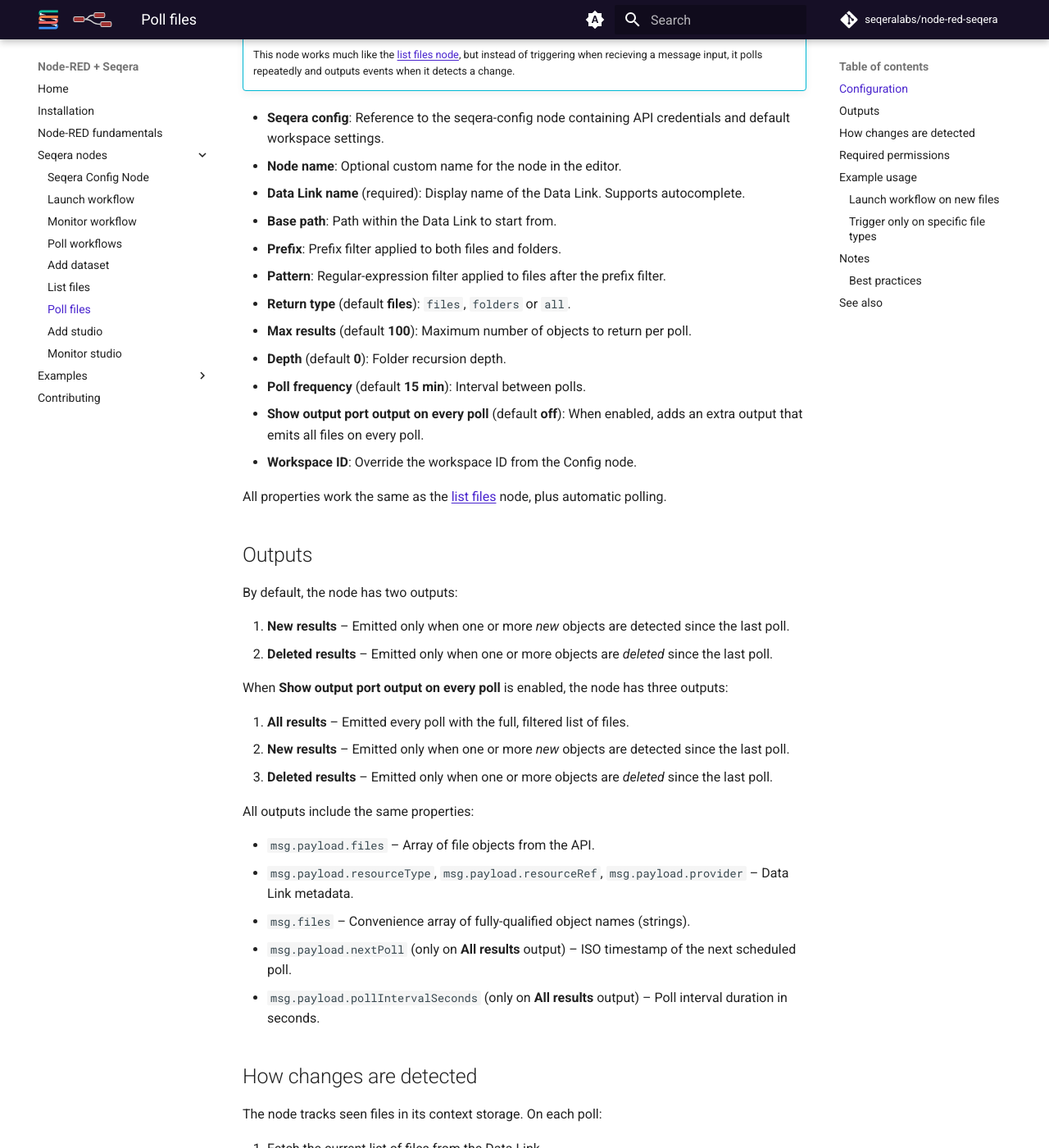
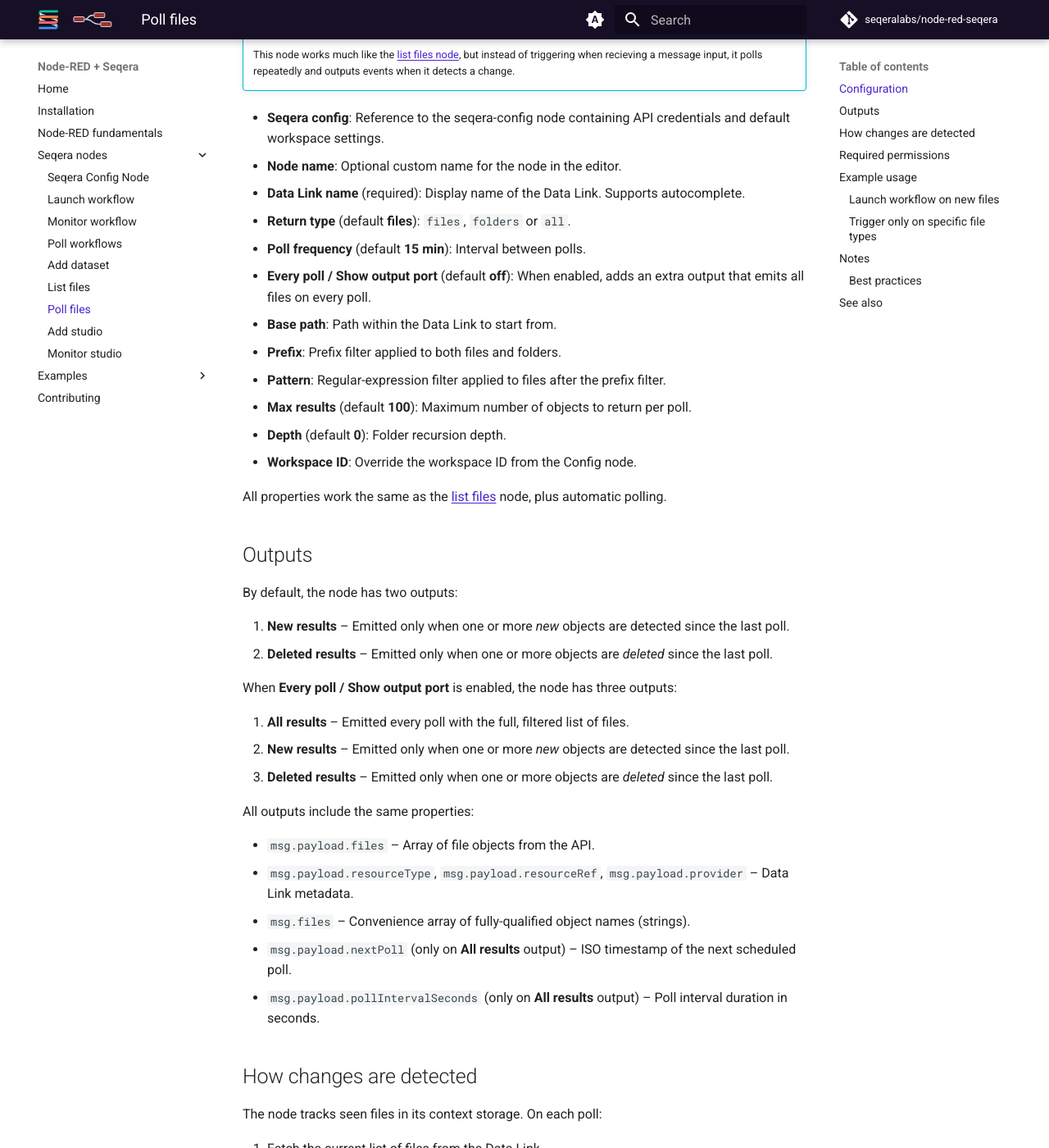
Before and after one commit to seqeralabs/node-red-seqera, an MkDocs documentation site: the page built from docs/seqera_nodes/poll_files.md, in a window 1280 px wide and 1400 px high, scrolled down 1613 px. Shown: the whole window at 82% size. Built offline with MkDocs 1.6.1 and Material for MkDocs 9.7.7, drawn with Linux system fonts in a browser that asks for light colours; comment, search, counter and statistics services are not loaded.

Commit message:
Poll data links: improve side panel form

```diff
--- a/docs/seqera_nodes/poll_files.md
+++ b/docs/seqera_nodes/poll_files.md
@@ -22,14 +22,14 @@
 -   **Seqera config**: Reference to the seqera-config node containing API credentials and default workspace settings.
 -   **Node name**: Optional custom name for the node in the editor.
 -   **Data Link name** (required): Display name of the Data Link. Supports autocomplete.
+-   **Return type** (default **files**): `files`, `folders` or `all`.
+-   **Poll frequency** (default **15 min**): Interval between polls.
+-   **Every poll / Show output port** (default **off**): When enabled, adds an extra output that emits all files on every poll.
 -   **Base path**: Path within the Data Link to start from.
 -   **Prefix**: Prefix filter applied to both files and folders.
 -   **Pattern**: Regular-expression filter applied to files after the prefix filter.
--   **Return type** (default **files**): `files`, `folders` or `all`.
 -   **Max results** (default **100**): Maximum number of objects to return per poll.
 -   **Depth** (default **0**): Folder recursion depth.
--   **Poll frequency** (default **15 min**): Interval between polls.
--   **Show output port output on every poll** (default **off**): When enabled, adds an extra output that emits all files on every poll.
 -   **Workspace ID**: Override the workspace ID from the Config node.
 
 All properties work the same as the [list files](list_files.md) node, plus automatic polling.
@@ -41,7 +41,7 @@
 1. **New results** – Emitted only when one or more _new_ objects are detected since the last poll.
 2. **Deleted results** – Emitted only when one or more objects are _deleted_ since the last poll.
 
-When **Show output port output on every poll** is enabled, the node has three outputs:
+When **Every poll / Show output port** is enabled, the node has three outputs:
 
 1. **All results** – Emitted every poll with the full, filtered list of files.
 2. **New results** – Emitted only when one or more _new_ objects are detected since the last poll.
```
Also changed, not shown: 1 other file.
